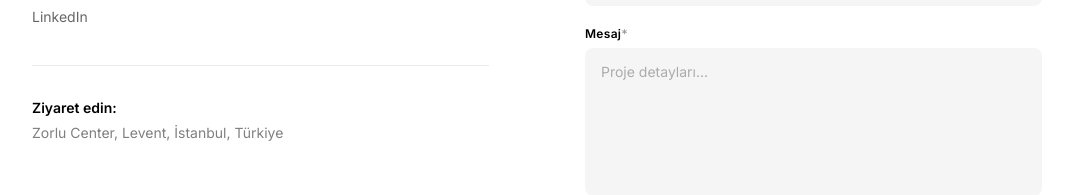
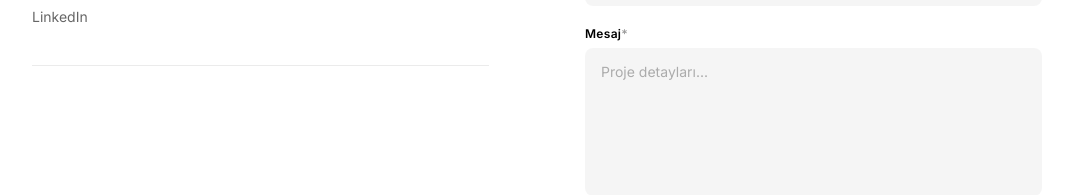
Before and after one commit to gokhanyigit06/nida, a Next.js app: page /contact in a window 1280 px wide. Shown: the part 471-666 px from the top of the page, without its empty margins (103-1176 px from the left). Built offline with nearby package versions, Linux system fonts and the light colour scheme; no server answers; the database is empty.

Commit message:
feat: iletisim sayfasından adres bölümünü kaldır

```diff
--- a/src/app/contact/page.tsx
+++ b/src/app/contact/page.tsx
@@ -108,15 +108,7 @@ export default function ContactPage() {
                 ))}
               </div>
 
-              {/* Adres */}
-              <div className="pt-8">
-                <p className="text-sm font-semibold text-black mb-1" style={{ fontFamily: 'var(--font-inter)' }}>
-                  Ziyaret edin:
-                </p>
-                <p className="text-sm text-black/50 leading-relaxed" style={{ fontFamily: 'var(--font-inter)' }}>
-                  {info.address}
-                </p>
-              </div>
+
             </div>
 
             {/* ── Sağ: Form ── */}
```
